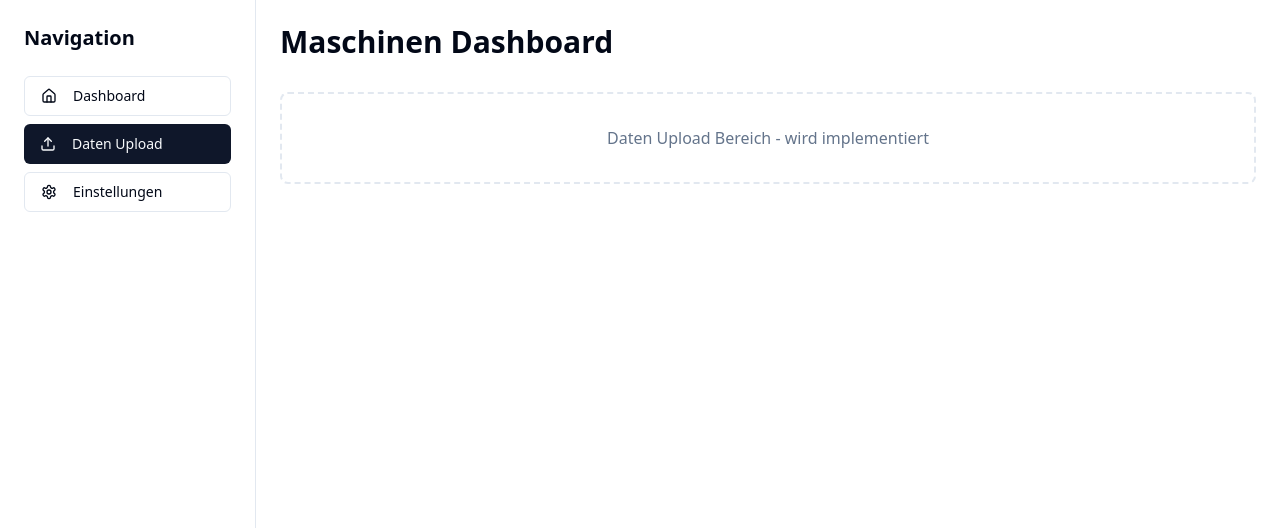
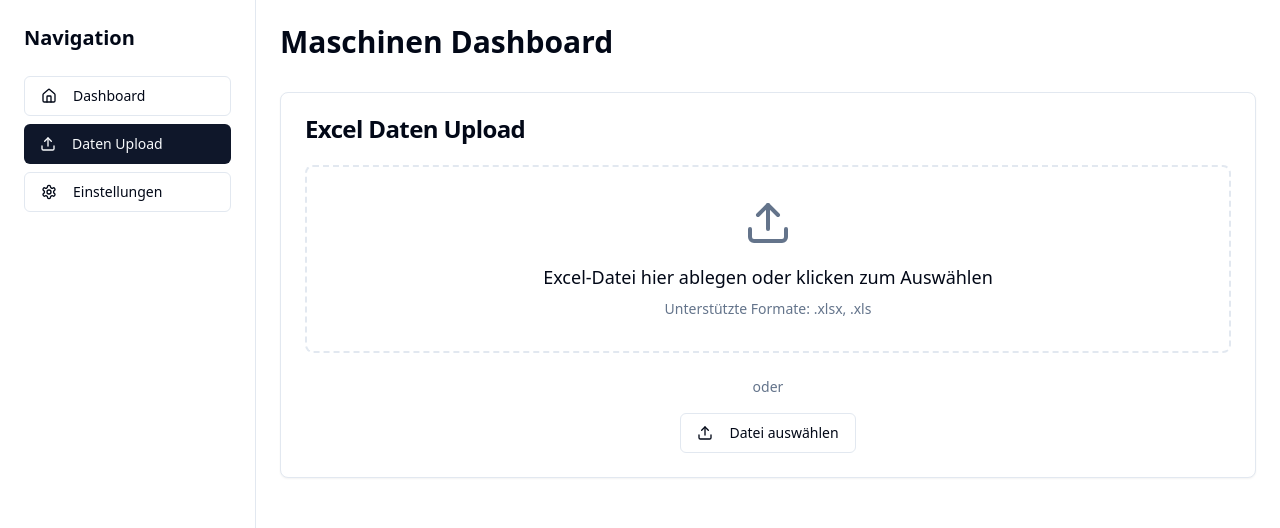
Before and after one commit to KalitoMero/cnc-craft-scheduler, a React (Vite) app: page / in a window 1280 px wide. Both pictures are taken after a click on the button "Daten Upload". Shown: the top 528 px of the page. Built offline with nearby package versions, Linux system fonts and the light colour scheme; no server answers; the database is empty.

Commit message:
Add Excel upload functionality
Implement Excel upload via file input and drag-and-drop.

```diff
--- a/package.json
+++ b/package.json
@@ -52,6 +52,7 @@
     "react": "^18.3.1",
     "react-day-picker": "^8.10.1",
     "react-dom": "^18.3.1",
+    "react-dropzone": "^14.3.8",
     "react-hook-form": "^7.61.1",
     "react-resizable-panels": "^2.1.9",
     "react-router-dom": "^6.30.1",
--- a/src/components/Dashboard.tsx
+++ b/src/components/Dashboard.tsx
@@ -3,6 +3,7 @@ import { Button } from "@/components/ui/button";
 import { Settings, Home, Upload } from "lucide-react";
 import { MachineGrid } from "./MachineGrid";
 import { SettingsPanel } from "./SettingsPanel";
+import { UploadPanel } from "./UploadPanel";
 
 export const Dashboard = () => {
   const [currentView, setCurrentView] = useState<"dashboard" | "settings" | "upload">("dashboard");
@@ -50,9 +51,7 @@ export const Dashboard = () => {
           )}
 
           {currentView === "upload" && (
-            <div className="text-center p-8 border-2 border-dashed border-border rounded-lg">
-              <p className="text-muted-foreground">Daten Upload Bereich - wird implementiert</p>
-            </div>
+            <UploadPanel />
           )}
 
           {currentView === "dashboard" && <MachineGrid />}
--- /dev/null
+++ b/src/components/UploadPanel.tsx
@@ -0,0 +1,184 @@
+import { useState, useCallback } from "react";
+import { useDropzone } from "react-dropzone";
+import { Button } from "@/components/ui/button";
+import { Card, CardContent, CardHeader, CardTitle } from "@/components/ui/card";
+import { Upload, File, X } from "lucide-react";
+import { useToast } from "@/hooks/use-toast";
+
+export const UploadPanel = () => {
+  const [selectedFile, setSelectedFile] = useState<File | null>(null);
+  const [isProcessing, setIsProcessing] = useState(false);
+  const { toast } = useToast();
+
+  const onDrop = useCallback((acceptedFiles: File[]) => {
+    const file = acceptedFiles[0];
+    if (file) {
+      // Check if it's an Excel file
+      const isExcelFile = file.type === 'application/vnd.openxmlformats-officedocument.spreadsheetml.sheet' ||
+                          file.type === 'application/vnd.ms-excel' ||
+                          file.name.endsWith('.xlsx') ||
+                          file.name.endsWith('.xls');
+
+      if (isExcelFile) {
+        setSelectedFile(file);
+        toast({
+          title: "Datei ausgewählt",
+          description: `${file.name} wurde ausgewählt`,
+        });
+      } else {
+        toast({
+          title: "Ungültiger Dateityp",
+          description: "Bitte wählen Sie eine Excel-Datei (.xlsx oder .xls)",
+          variant: "destructive",
+        });
+      }
+    }
+  }, [toast]);
+
+  const { getRootProps, getInputProps, isDragActive } = useDropzone({
+    onDrop,
+    accept: {
+      'application/vnd.openxmlformats-officedocument.spreadsheetml.sheet': ['.xlsx'],
+      'application/vnd.ms-excel': ['.xls']
+    },
+    multiple: false
+  });
+
+  const handleFileSelect = (event: React.ChangeEvent<HTMLInputElement>) => {
+    const file = event.target.files?.[0];
+    if (file) {
+      setSelectedFile(file);
+      toast({
+        title: "Datei ausgewählt",
+        description: `${file.name} wurde ausgewählt`,
+      });
+    }
+  };
+
+  const removeFile = () => {
+    setSelectedFile(null);
+  };
+
+  const processFile = async () => {
+    if (!selectedFile) return;
+
+    setIsProcessing(true);
+    try {
+      // TODO: Implement Excel processing logic
+      toast({
+        title: "Verarbeitung gestartet",
+        description: "Die Excel-Datei wird verarbeitet...",
+      });
+
+      // Simulate processing time
+      await new Promise(resolve => setTimeout(resolve, 2000));
+
+      toast({
+        title: "Erfolgreich verarbeitet",
+        description: "Die Excel-Datei wurde erfolgreich importiert",
+      });
+
+      setSelectedFile(null);
+    } catch (error) {
+      toast({
+        title: "Fehler",
+        description: "Die Datei konnte nicht verarbeitet werden",
+        variant: "destructive",
+      });
+    } finally {
+      setIsProcessing(false);
+    }
+  };
+
+  return (
+    <div className="space-y-6">
+      <Card>
+        <CardHeader>
+          <CardTitle>Excel Daten Upload</CardTitle>
+        </CardHeader>
+        <CardContent className="space-y-6">
+          {/* Drag & Drop Zone */}
+          <div
+            {...getRootProps()}
+            className={`
+              border-2 border-dashed rounded-lg p-8 text-center cursor-pointer transition-colors
+              ${isDragActive
+                ? 'border-primary bg-primary/5'
+                : 'border-border hover:border-primary/50'
+              }
+            `}
+          >
+            <input {...getInputProps()} />
+            <Upload className="w-12 h-12 mx-auto mb-4 text-muted-foreground" />
+            {isDragActive ? (
+              <p className="text-primary">Excel-Datei hier ablegen...</p>
+            ) : (
+              <div>
+                <p className="text-lg font-medium mb-2">
+                  Excel-Datei hier ablegen oder klicken zum Auswählen
+                </p>
+                <p className="text-sm text-muted-foreground">
+                  Unterstützte Formate: .xlsx, .xls
+                </p>
+              </div>
+            )}
+          </div>
+
+          {/* Alternative Upload Button */}
+          <div className="text-center">
+            <p className="text-sm text-muted-foreground mb-4">oder</p>
+            <Button variant="outline" asChild>
+              <label htmlFor="file-upload" className="cursor-pointer">
+                <Upload className="w-4 h-4 mr-2" />
+                Datei auswählen
+              </label>
+            </Button>
+            <input
+              id="file-upload"
+              type="file"
+              accept=".xlsx,.xls"
+              onChange={handleFileSelect}
+              className="hidden"
+            />
+          </div>
+
+          {/* Selected File Display */}
+          {selectedFile && (
+            <Card className="bg-muted/50">
+              <CardContent className="p-4">
+                <div className="flex items-center justify-between">
+                  <div className="flex items-center space-x-3">
+                    <File className="w-8 h-8 text-green-600" />
+                    <div>
+                      <p className="font-medium">{selectedFile.name}</p>
+                      <p className="text-sm text-muted-foreground">
+                        {(selectedFile.size / 1024 / 1024).toFixed(2)} MB
+                      </p>
+                    </div>
+                  </div>
+                  <div className="flex space-x-2">
+                    <Button
+                      onClick={processFile}
+                      disabled={isProcessing}
+                      size="sm"
+                    >
+                      {isProcessing ? "Verarbeite..." : "Importieren"}
+                    </Button>
+                    <Button
+                      onClick={removeFile}
+                      variant="outline"
+                      size="sm"
+                      disabled={isProcessing}
+                    >
+                      <X className="w-4 h-4" />
+                    </Button>
+                  </div>
+                </div>
+              </CardContent>
+            </Card>
+          )}
+        </CardContent>
+      </Card>
+    </div>
+  );
+};
```
Also changed, not shown: 1 other file (tests, documents, lock files or other folders).
